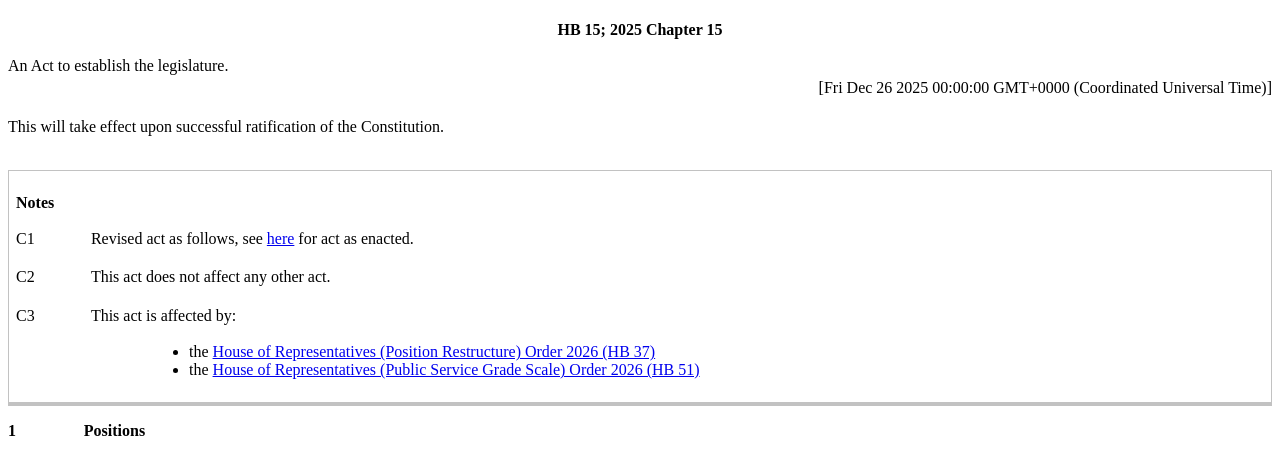
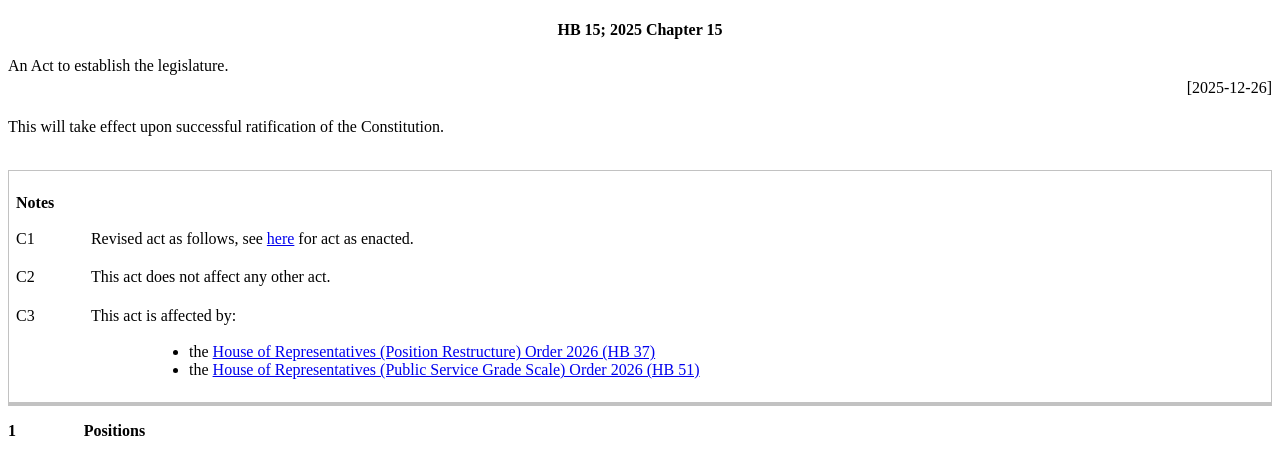
Before and after one commit to NoahC500-Habbo-Archive/slr-improvement-scheme, an Eleventy site: page acts/15/index.html in a window 1280 px wide. Shown: the part 315-768 px from the top of the page. Built offline with nearby package versions, Linux system fonts and the light colour scheme; Eleventy itself is replaced by a stand-in of ours; files that its build step writes are made by us from their sources.

Commit message:
Enacting date: now trimmed to ISO date only.

```diff
--- a/_includes/acts.njk
+++ b/_includes/acts.njk
@@ -13,7 +13,7 @@ title:
 </div>
 
 <p id="longTitle" style="margin: 1em 0 0">{{ longTitle }}</p>
-<p id="enactingDate" style="margin: 0 0 1em">[{{ enactingDate }}]</p>
+<p id="enactingDate" style="margin: 0 0 1em">[{{ enactingDate.toISOString().substr(0,10) }}]</p>
 <p id="enactingClause" style="margin: 1em 0 2em">{{ enactingClause }}</p>
 
 {{ content | safe }}
```
